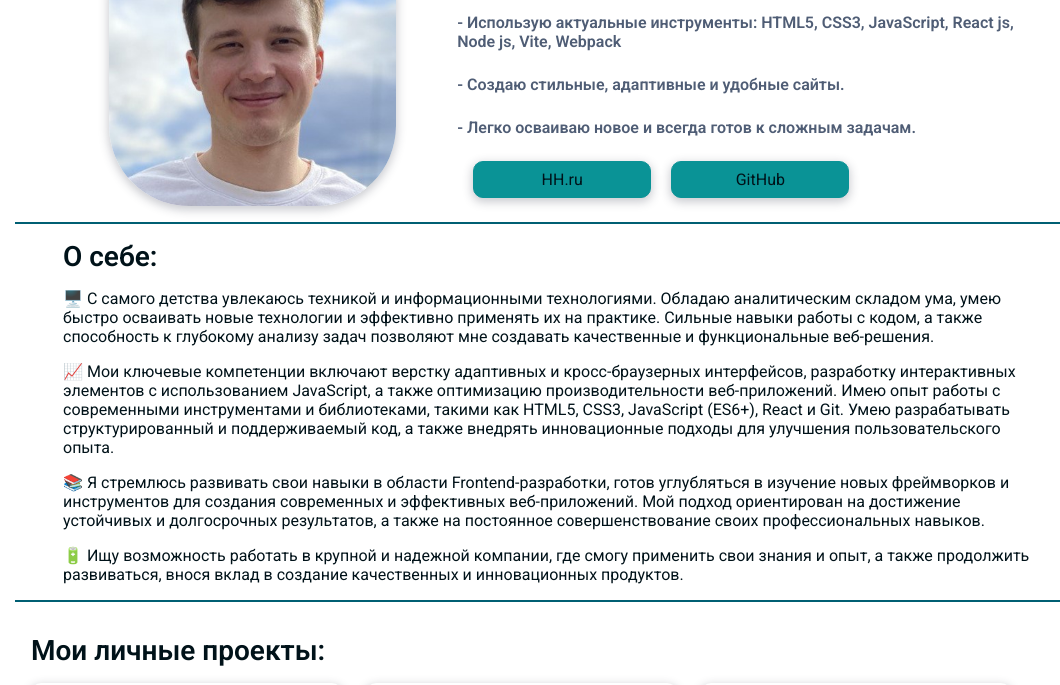
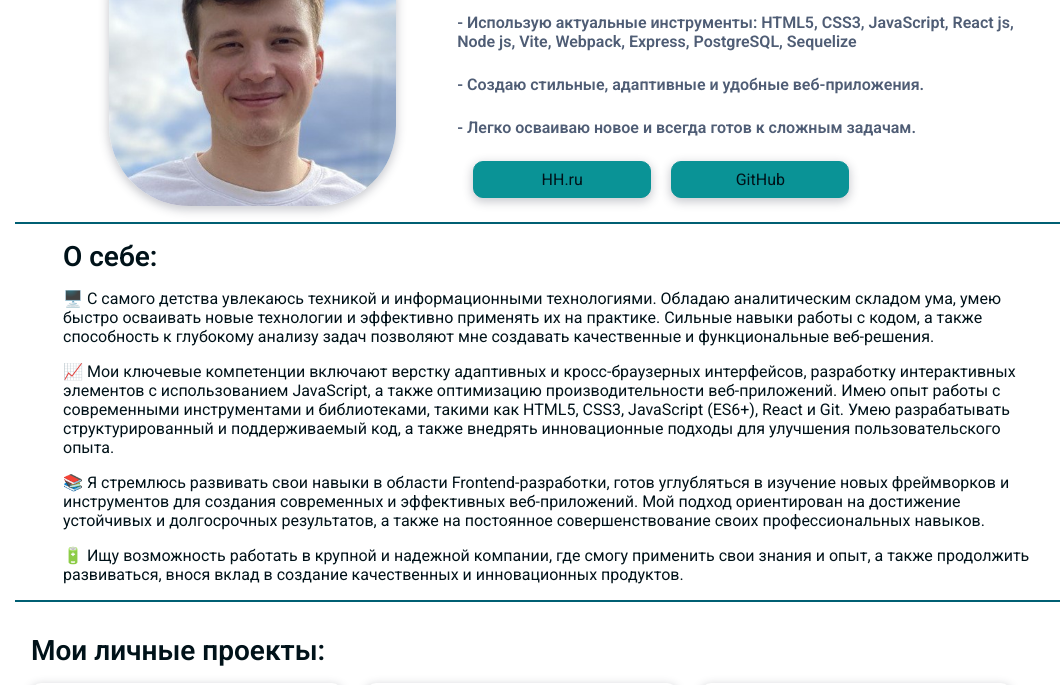
Before and after one commit to anikeydev/my-portfolio-site, a website built with webpack: page index.html in a window 1280 px wide. Shown: the part 97-782 px from the top of the page, without its empty margins (91-1151 px from the left). Built offline with nearby package versions, Linux system fonts and the light colour scheme.

Commit message:
add project

```diff
--- a/index.html
+++ b/index.html
@@ -22,9 +22,9 @@
           <div class="header__subtitle">
             <p>
               - Использую актуальные инструменты: HTML5, CSS3, JavaScript, React
-              js, Node js, Vite, Webpack
+              js, Node js, Vite, Webpack, Express, PostgreSQL, Sequelize
             </p>
-            <p>- Создаю стильные, адаптивные и удобные сайты.</p>
+            <p>- Создаю стильные, адаптивные и удобные веб-приложения.</p>
             <p>- Легко осваиваю новое и всегда готов к сложным задачам.</p>
           </div>
           <button class="header__btn">
```
